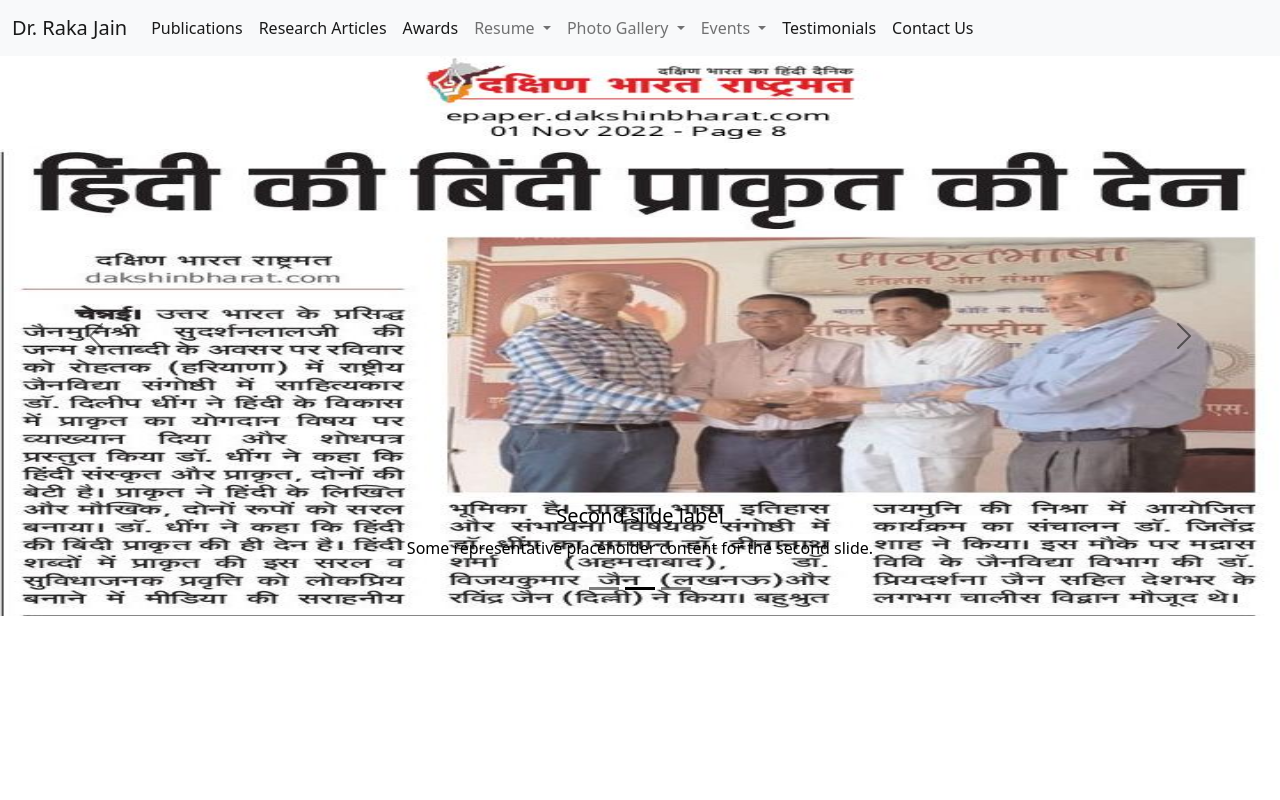
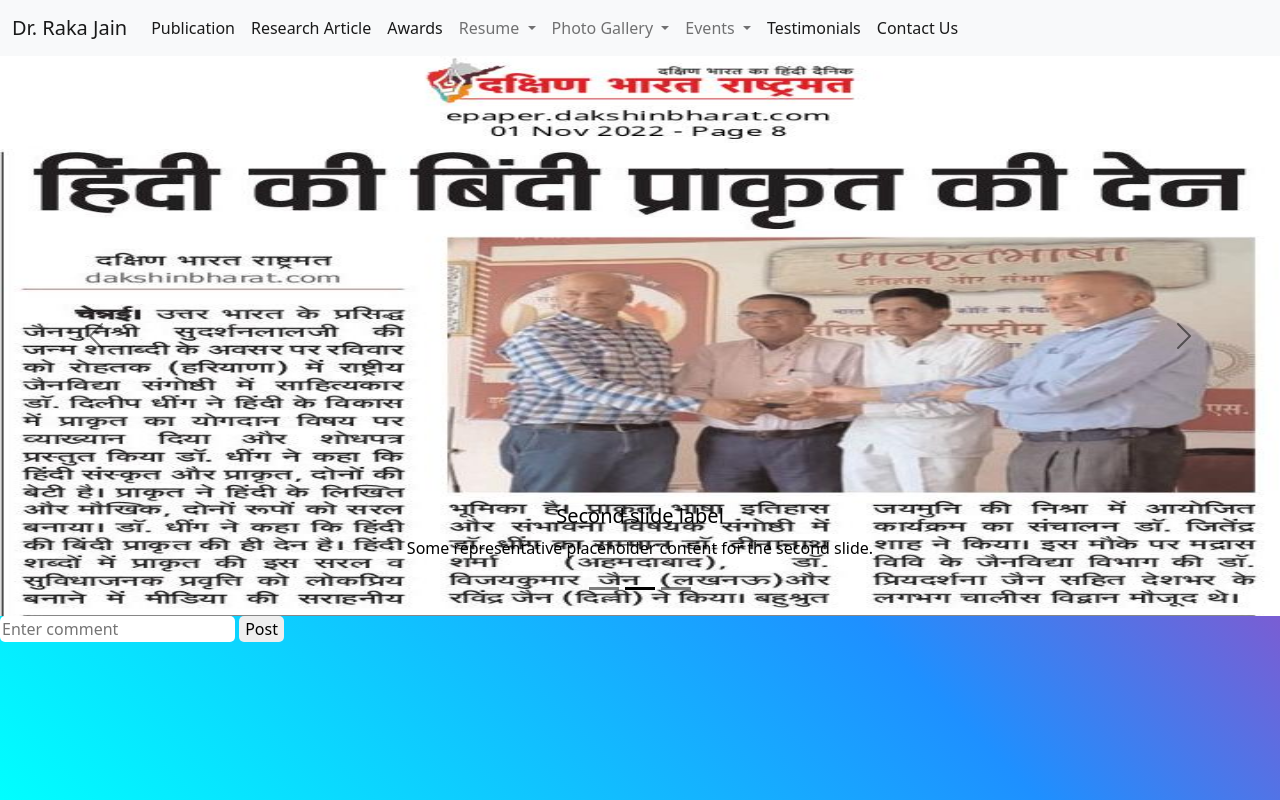
Before and after one commit to maitreyacr/DrRakaJain, a plain HTML site: page index.html in a window 1280 px wide. Drawn offline with nearby package versions, Linux system fonts and the light colour scheme.

Commit message:
implement comment on home page test

```diff
--- a/index.html
+++ b/index.html
@@ -19,10 +19,10 @@
           <div class="collapse navbar-collapse" id="navbarSupportedContent">
             <ul class="navbar-nav me-auto mb-2 mb-lg-0">
               <li class="nav-item">
-                <a class="nav-link active" aria-current="page" href="#">Publications</a>
+                <a class="nav-link active" aria-current="page" href="#">Publication</a>
               </li>
 			        <li class="nav-item">
-                <a class="nav-link active" aria-current="page" href="#">Research Articles</a>
+                <a class="nav-link active" aria-current="page" href="#">Research Article</a>
               </li>
               </li><li class="nav-item">
                 <a class="nav-link active" aria-current="page" href="awards/awards.html">Awards</a>
@@ -128,5 +128,16 @@
       </div>
       <!-- end -->
     <script src="https://cdn.jsdelivr.net/npm/bootstrap@5.0.2/dist/js/bootstrap.bundle.min.js" integrity="sha384-MrcW6ZMFYlzcLA8Nl+NtUVF0sA7MsXsP1UyJoMp4YLEuNSfAP+JcXn/tWtIaxVXM" crossorigin="anonymous"></script>
-</body>
+
+    <!-- Comment/Feedback Section Start -->
+    <input type="text" id="comment-box" placeholder="Enter comment">
+    <button id="post">Post</button>
+    <ul id="unordered">
+
+    </ul>
+
+    <script src="CommentFnJv.js"></script>
+    <!-- Comment/Feedback Section End -->
+
+  </body>
 </html>
--- a/style.css
+++ b/style.css
@@ -2,3 +2,16 @@
 {
         height: 70vh !important;
 }
+
+/* Code to Style Comment Function in Home Page */
+body {
+        background: dodgerblue linear-gradient(45deg, aqua, dodgerblue, deeppink) fixed;
+
+    }
+    #comment-box, #post {
+        border: none;
+        border-radius: 5px;
+    }
+    #post:hover{
+        background-color: deeppink;
+    }
```
Also changed, not shown: CommentFnJv.js (added).
